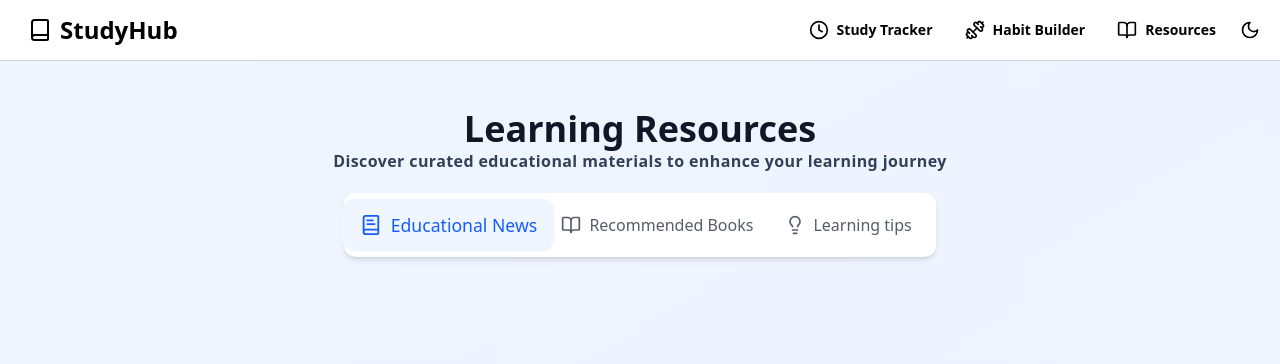
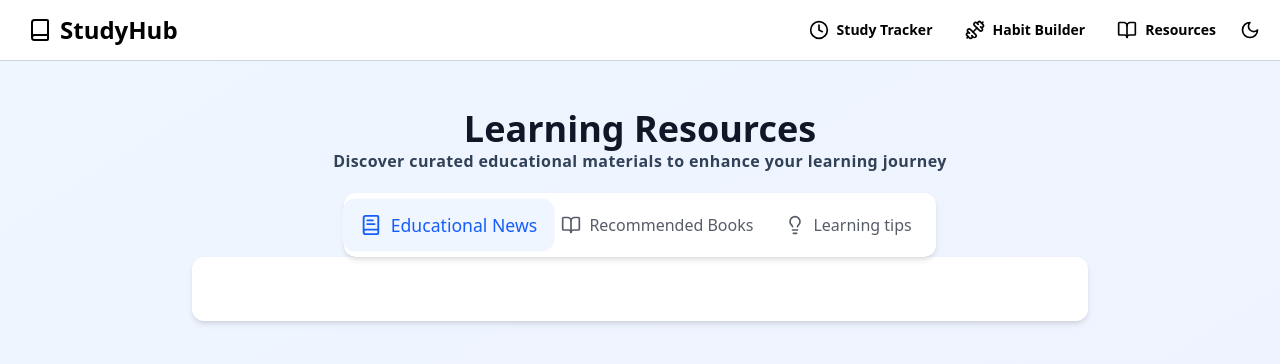
Before and after one commit to RikenMor001/StudyHub, a React (Vite) app: page /resources in a window 1280 px wide. Shown: the top 364 px of the page. Built offline with nearby package versions, Linux system fonts and the light colour scheme.

Commit message:
Update resources.jsx

```diff
--- a/src/pages/resources/resources.jsx
+++ b/src/pages/resources/resources.jsx
@@ -39,7 +39,44 @@ export const Resources = () => {
                     />
                 </div>
             </div>
+
+            <motion.div
+                key={activeTab}
+                initial = "hidden"
+                animate = "visible"
+                className="bg-white rounded-xl shadow-md p-6 sm:p-8"
+                variants = {currentTabs}
+            >
+                {activeTab === "nwws" && <EducationTab/>}
+                {activeTab === "books" && <RecommendedBooks/>}
+                {activeTab === "tips" && <LearningTips/>}
+
+            </motion.div>
         </div>
+    </div>
+}
+
+const currentTabs = {
+    hidden: {opacity: 0.7},
+    visible: {opacity: 1.1},
+    transition: {duration: 0.5, ease: "easeOut"}
+}
+
+const EducationTab = () => {
+    <div>
+        This is the Education Tab
+    </div>
+}
+
+const RecommendedBooks = () => {
+    <div>
+        This is the Recommended Books section
+    </div>
+}
+
+const LearningTips = () => {
+    <div>
+        This is the Learning Tips section
     </div>
 }
 
```
